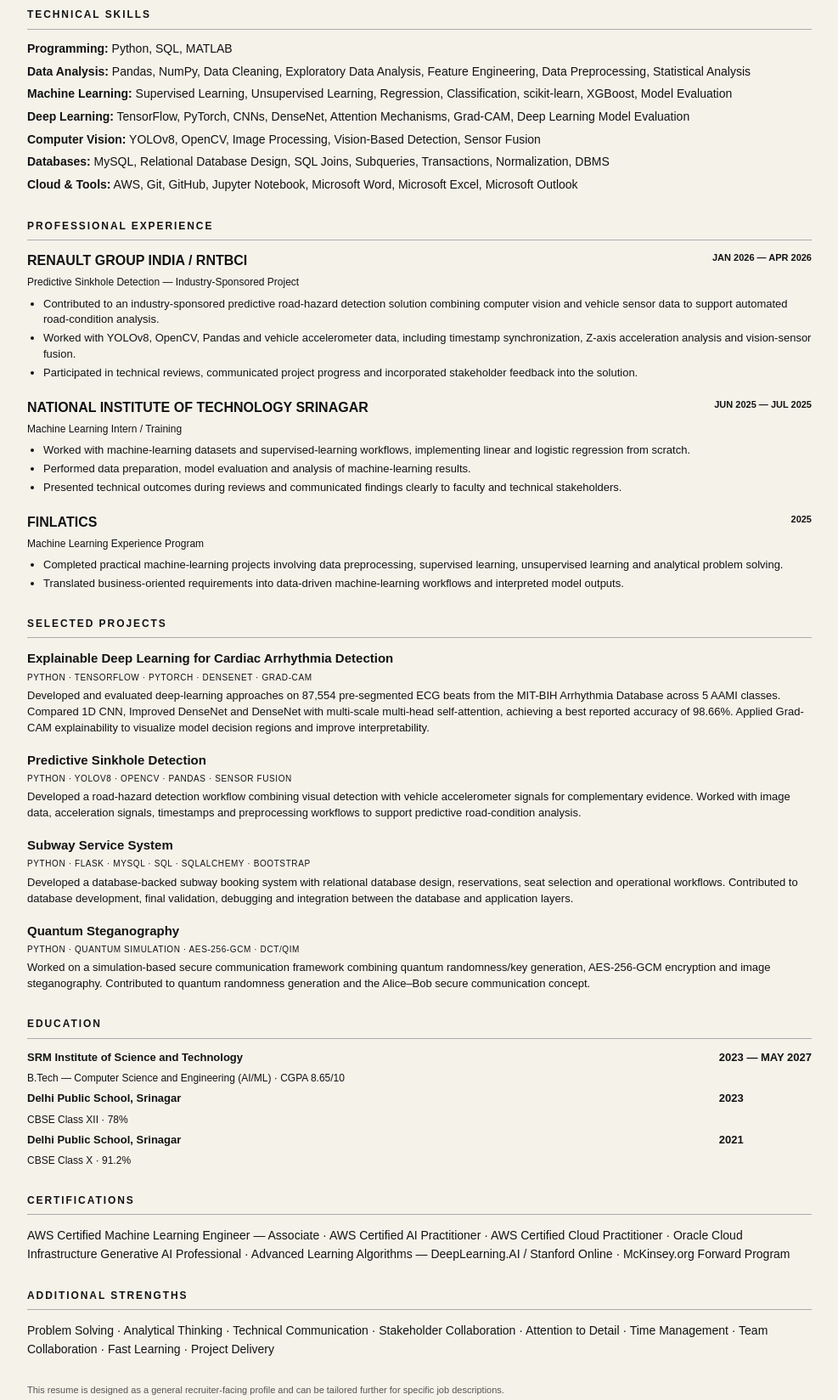
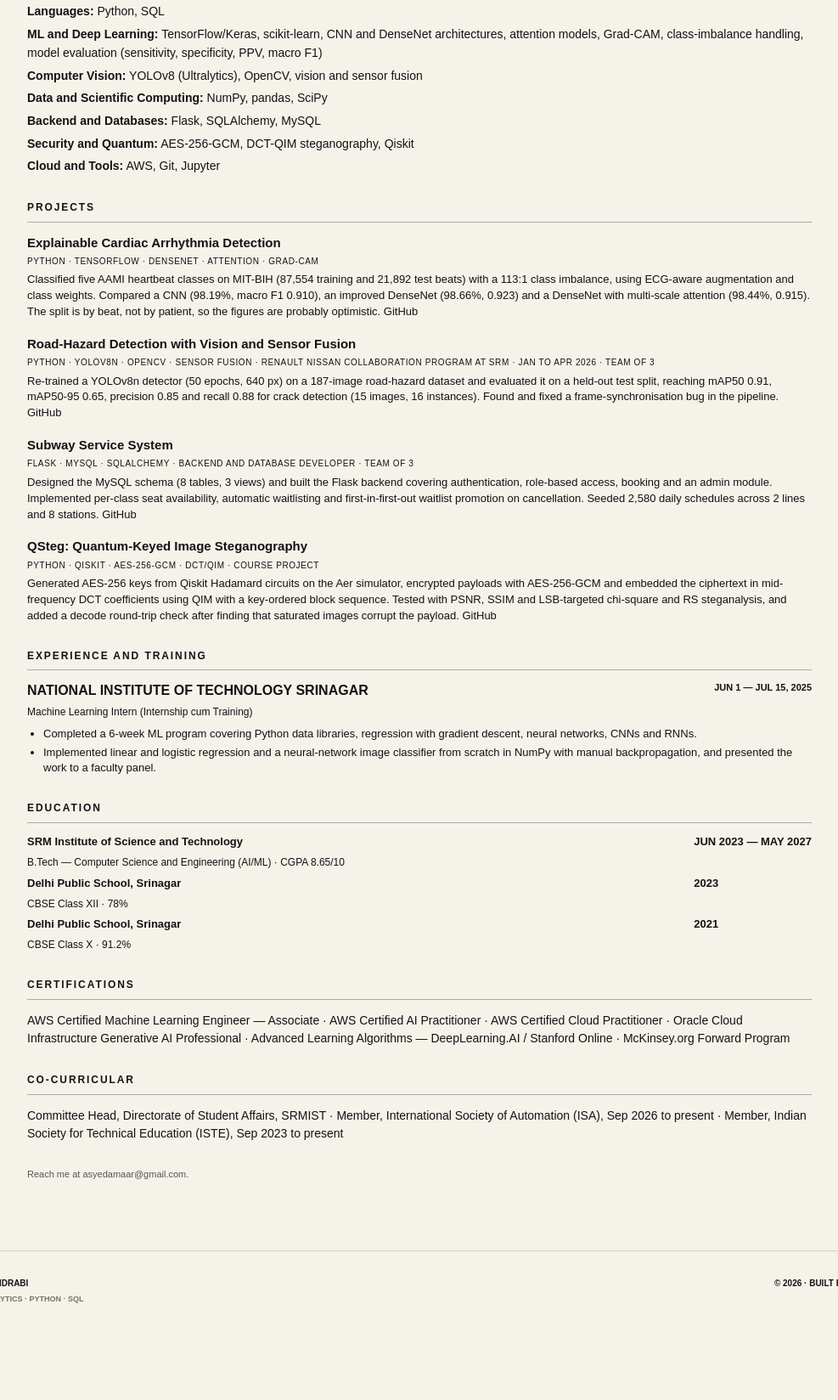
Before and after one commit to asyedamaar-ops/syed-amaar-portfolio, a plain HTML site: page resume.html in a window 1280 px wide. Shown: the part 665-2313 px from the top of the page at 85% size, without its empty margins (146-1133 px from the left). After the commit the page ends 2232 px from the top, so only its background shows below. Drawn offline with Linux system fonts and the light colour scheme.

Commit message:
Add files via upload

```diff
--- a/resume.html
+++ b/resume.html
@@ -16,23 +16,21 @@
 <nav class="nav"><a class="logo" href="index.html#top">AMAAR<span>.</span></a><div class="navlinks"><a href="index.html#work">Work</a><a href="index.html#proof">Proof</a><a href="index.html#experience">Experience</a><a href="index.html#about">About</a><a href="index.html#education">Education</a><a href="resume.html">Resume</a></div><a class="pill" href="mailto:asyedamaar@gmail.com">Hire / connect ↗</a></nav>
 <main class="resume-page">
 <div class="resume-top"><div><h1>SYED<br>AMAAR<br>ANDRABI</h1><p>AI/ML · DATA ANALYTICS · PYTHON · SQL · SOFTWARE</p></div><div class="resume-actions"><a href="javascript:window.print()">PRINT / SAVE PDF</a><a href="mailto:asyedamaar@gmail.com">CONTACT ↗</a></div></div>
-<section class="resume-section"><h2>PROFESSIONAL SUMMARY</h2><p>Computer Science and Engineering student specializing in Artificial Intelligence and Machine Learning, with hands-on experience in machine learning, deep learning, data analytics, computer vision, relational databases, and software development. Experienced in building and evaluating ML models, working with real-world datasets, developing database-backed applications, and collaborating on industry-sponsored technical projects. Strong foundation in Python, SQL, machine learning, deep learning, data preprocessing, model evaluation, and problem solving, with AWS certifications and experience communicating technical findings to stakeholders.</p></section>
-<section class="resume-section resume-skills"><h2>TECHNICAL SKILLS</h2><p><strong>Programming:</strong> Python, SQL, MATLAB</p><p><strong>Data Analysis:</strong> Pandas, NumPy, Data Cleaning, Exploratory Data Analysis, Feature Engineering, Data Preprocessing, Statistical Analysis</p><p><strong>Machine Learning:</strong> Supervised Learning, Unsupervised Learning, Regression, Classification, scikit-learn, XGBoost, Model Evaluation</p><p><strong>Deep Learning:</strong> TensorFlow, PyTorch, CNNs, DenseNet, Attention Mechanisms, Grad-CAM, Deep Learning Model Evaluation</p><p><strong>Computer Vision:</strong> YOLOv8, OpenCV, Image Processing, Vision-Based Detection, Sensor Fusion</p><p><strong>Databases:</strong> MySQL, Relational Database Design, SQL Joins, Subqueries, Transactions, Normalization, DBMS</p><p><strong>Cloud &amp; Tools:</strong> AWS, Git, GitHub, Jupyter Notebook, Microsoft Word, Microsoft Excel, Microsoft Outlook</p></section>
-<section class="resume-section"><h2>PROFESSIONAL EXPERIENCE</h2>
-<div class="resume-entry"><div class="resume-entry-head"><h3>RENAULT GROUP INDIA / RNTBCI</h3><span class="date">JAN 2026 — APR 2026</span></div><div class="role">Predictive Sinkhole Detection — Industry-Sponsored Project</div><ul><li>Contributed to an industry-sponsored predictive road-hazard detection solution combining computer vision and vehicle sensor data to support automated road-condition analysis.</li><li>Worked with YOLOv8, OpenCV, Pandas and vehicle accelerometer data, including timestamp synchronization, Z-axis acceleration analysis and vision-sensor fusion.</li><li>Participated in technical reviews, communicated project progress and incorporated stakeholder feedback into the solution.</li></ul></div>
-<div class="resume-entry"><div class="resume-entry-head"><h3>NATIONAL INSTITUTE OF TECHNOLOGY SRINAGAR</h3><span class="date">JUN 2025 — JUL 2025</span></div><div class="role">Machine Learning Intern / Training</div><ul><li>Worked with machine-learning datasets and supervised-learning workflows, implementing linear and logistic regression from scratch.</li><li>Performed data preparation, model evaluation and analysis of machine-learning results.</li><li>Presented technical outcomes during reviews and communicated findings clearly to faculty and technical stakeholders.</li></ul></div>
-<div class="resume-entry"><div class="resume-entry-head"><h3>FINLATICS</h3><span class="date">2025</span></div><div class="role">Machine Learning Experience Program</div><ul><li>Completed practical machine-learning projects involving data preprocessing, supervised learning, unsupervised learning and analytical problem solving.</li><li>Translated business-oriented requirements into data-driven machine-learning workflows and interpreted model outputs.</li></ul></div>
+<section class="resume-section"><h2>SUMMARY</h2><p>Final-year B.Tech CSE (AI/ML) student at SRMIST (CGPA 8.65/10). Built deep learning models for ECG arrhythmia classification, a quantum-keyed encrypted image steganography system and a Flask and MySQL ticketing backend. AWS Certified Machine Learning Engineer, Associate. Seeking ML and data roles from mid-2027.</p></section>
+<section class="resume-section resume-skills"><h2>TECHNICAL SKILLS</h2><p><strong>Languages:</strong> Python, SQL</p><p><strong>ML and Deep Learning:</strong> TensorFlow/Keras, scikit-learn, CNN and DenseNet architectures, attention models, Grad-CAM, class-imbalance handling, model evaluation (sensitivity, specificity, PPV, macro F1)</p><p><strong>Computer Vision:</strong> YOLOv8 (Ultralytics), OpenCV, vision and sensor fusion</p><p><strong>Data and Scientific Computing:</strong> NumPy, pandas, SciPy</p><p><strong>Backend and Databases:</strong> Flask, SQLAlchemy, MySQL</p><p><strong>Security and Quantum:</strong> AES-256-GCM, DCT-QIM steganography, Qiskit</p><p><strong>Cloud and Tools:</strong> AWS, Git, Jupyter</p></section>
+<section class="resume-section"><h2>PROJECTS</h2>
+<div class="resume-project"><h3>Explainable Cardiac Arrhythmia Detection</h3><div class="tech">PYTHON · TENSORFLOW · DENSENET · ATTENTION · GRAD-CAM</div><p>Classified five AAMI heartbeat classes on MIT-BIH (87,554 training and 21,892 test beats) with a 113:1 class imbalance, using ECG-aware augmentation and class weights. Compared a CNN (98.19%, macro F1 0.910), an improved DenseNet (98.66%, 0.923) and a DenseNet with multi-scale attention (98.44%, 0.915). The split is by beat, not by patient, so the figures are probably optimistic. <a href="https://github.com/asyedamaar-ops/Explainable-Deep-Learning-Based-Predictive-Modelling-for-Early-Detection-of-Cardiac-Arrhythmias">GitHub</a></p></div>
+<div class="resume-project"><h3>Road-Hazard Detection with Vision and Sensor Fusion</h3><div class="tech">PYTHON · YOLOV8N · OPENCV · SENSOR FUSION · RENAULT NISSAN COLLABORATION PROGRAM AT SRM · JAN TO APR 2026 · TEAM OF 3</div><p>Re-trained a YOLOv8n detector (50 epochs, 640 px) on a 187-image road-hazard dataset and evaluated it on a held-out test split, reaching mAP50 0.91, mAP50-95 0.65, precision 0.85 and recall 0.88 for crack detection (15 images, 16 instances). Found and fixed a frame-synchronisation bug in the pipeline. <a href="https://github.com/asyedamaar-ops/road-hazard-vision-sensor-fusion">GitHub</a></p></div>
+<div class="resume-project"><h3>Subway Service System</h3><div class="tech">FLASK · MYSQL · SQLALCHEMY · BACKEND AND DATABASE DEVELOPER · TEAM OF 3</div><p>Designed the MySQL schema (8 tables, 3 views) and built the Flask backend covering authentication, role-based access, booking and an admin module. Implemented per-class seat availability, automatic waitlisting and first-in-first-out waitlist promotion on cancellation. Seeded 2,580 daily schedules across 2 lines and 8 stations. <a href="https://github.com/asyedamaar-ops/subway-service-system">GitHub</a></p></div>
+<div class="resume-project"><h3>QSteg: Quantum-Keyed Image Steganography</h3><div class="tech">PYTHON · QISKIT · AES-256-GCM · DCT/QIM · COURSE PROJECT</div><p>Generated AES-256 keys from Qiskit Hadamard circuits on the Aer simulator, encrypted payloads with AES-256-GCM and embedded the ciphertext in mid-frequency DCT coefficients using QIM with a key-ordered block sequence. Tested with PSNR, SSIM and LSB-targeted chi-square and RS steganalysis, and added a decode round-trip check after finding that saturated images corrupt the payload. <a href="https://github.com/asyedamaar-ops/Quantum-Steganography">GitHub</a></p></div>
 </section>
-<section class="resume-section"><h2>SELECTED PROJECTS</h2>
-<div class="resume-project"><h3>Explainable Deep Learning for Cardiac Arrhythmia Detection</h3><div class="tech">PYTHON · TENSORFLOW · PYTORCH · DENSENET · GRAD-CAM</div><p>Developed and evaluated deep-learning approaches on 87,554 pre-segmented ECG beats from the MIT-BIH Arrhythmia Database across 5 AAMI classes. Compared 1D CNN, Improved DenseNet and DenseNet with multi-scale multi-head self-attention, achieving a best reported accuracy of 98.66%. Applied Grad-CAM explainability to visualize model decision regions and improve interpretability.</p></div>
-<div class="resume-project"><h3>Predictive Sinkhole Detection</h3><div class="tech">PYTHON · YOLOV8 · OPENCV · PANDAS · SENSOR FUSION</div><p>Developed a road-hazard detection workflow combining visual detection with vehicle accelerometer signals for complementary evidence. Worked with image data, acceleration signals, timestamps and preprocessing workflows to support predictive road-condition analysis.</p></div>
-<div class="resume-project"><h3>Subway Service System</h3><div class="tech">PYTHON · FLASK · MYSQL · SQL · SQLALCHEMY · BOOTSTRAP</div><p>Developed a database-backed subway booking system with relational database design, reservations, seat selection and operational workflows. Contributed to database development, final validation, debugging and integration between the database and application layers.</p></div>
-<div class="resume-project"><h3>Quantum Steganography</h3><div class="tech">PYTHON · QUANTUM SIMULATION · AES-256-GCM · DCT/QIM</div><p>Worked on a simulation-based secure communication framework combining quantum randomness/key generation, AES-256-GCM encryption and image steganography. Contributed to quantum randomness generation and the Alice–Bob secure communication concept.</p></div>
+<section class="resume-section"><h2>EXPERIENCE AND TRAINING</h2>
+<div class="resume-entry"><div class="resume-entry-head"><h3>NATIONAL INSTITUTE OF TECHNOLOGY SRINAGAR</h3><span class="date">JUN 1 — JUL 15, 2025</span></div><div class="role">Machine Learning Intern (Internship cum Training)</div><ul><li>Completed a 6-week ML program covering Python data libraries, regression with gradient descent, neural networks, CNNs and RNNs.</li><li>Implemented linear and logistic regression and a neural-network image classifier from scratch in NumPy with manual backpropagation, and presented the work to a faculty panel.</li></ul></div>
 </section>
-<section class="resume-section"><h2>EDUCATION</h2><div class="resume-edu"><strong>SRM Institute of Science and Technology</strong><strong>2023 — MAY 2027</strong><span>B.Tech — Computer Science and Engineering (AI/ML) · CGPA 8.65/10</span><span></span><strong>Delhi Public School, Srinagar</strong><strong>2023</strong><span>CBSE Class XII · 78%</span><span></span><strong>Delhi Public School, Srinagar</strong><strong>2021</strong><span>CBSE Class X · 91.2%</span><span></span></div></section>
+<section class="resume-section"><h2>EDUCATION</h2><div class="resume-edu"><strong>SRM Institute of Science and Technology</strong><strong>JUN 2023 — MAY 2027</strong><span>B.Tech — Computer Science and Engineering (AI/ML) · CGPA 8.65/10</span><span></span><strong>Delhi Public School, Srinagar</strong><strong>2023</strong><span>CBSE Class XII · 78%</span><span></span><strong>Delhi Public School, Srinagar</strong><strong>2021</strong><span>CBSE Class X · 91.2%</span><span></span></div></section>
 <section class="resume-section"><h2>CERTIFICATIONS</h2><p>AWS Certified Machine Learning Engineer — Associate · AWS Certified AI Practitioner · AWS Certified Cloud Practitioner · Oracle Cloud Infrastructure Generative AI Professional · Advanced Learning Algorithms — DeepLearning.AI / Stanford Online · McKinsey.org Forward Program</p></section>
-<section class="resume-section"><h2>ADDITIONAL STRENGTHS</h2><p>Problem Solving · Analytical Thinking · Technical Communication · Stakeholder Collaboration · Attention to Detail · Time Management · Team Collaboration · Fast Learning · Project Delivery</p></section>
-<p class="resume-note">This resume is designed as a general recruiter-facing profile and can be tailored further for specific job descriptions.</p>
+<section class="resume-section"><h2>CO-CURRICULAR</h2><p>Committee Head, Directorate of Student Affairs, SRMIST · Member, International Society of Automation (ISA), Sep 2026 to present · Member, Indian Society for Technical Education (ISTE), Sep 2023 to present</p></section>
+<p class="resume-note">Reach me at asyedamaar@gmail.com.</p>
 </main>
 <footer><div><b>SYED AMAAR ANDRABI</b><span>AI/ML · DATA ANALYTICS · PYTHON · SQL</span></div><div>© 2026 · BUILT FOR REAL WORK</div></footer>
 </body>
```
Also changed, not shown: index.html (+1 -1 lines).
